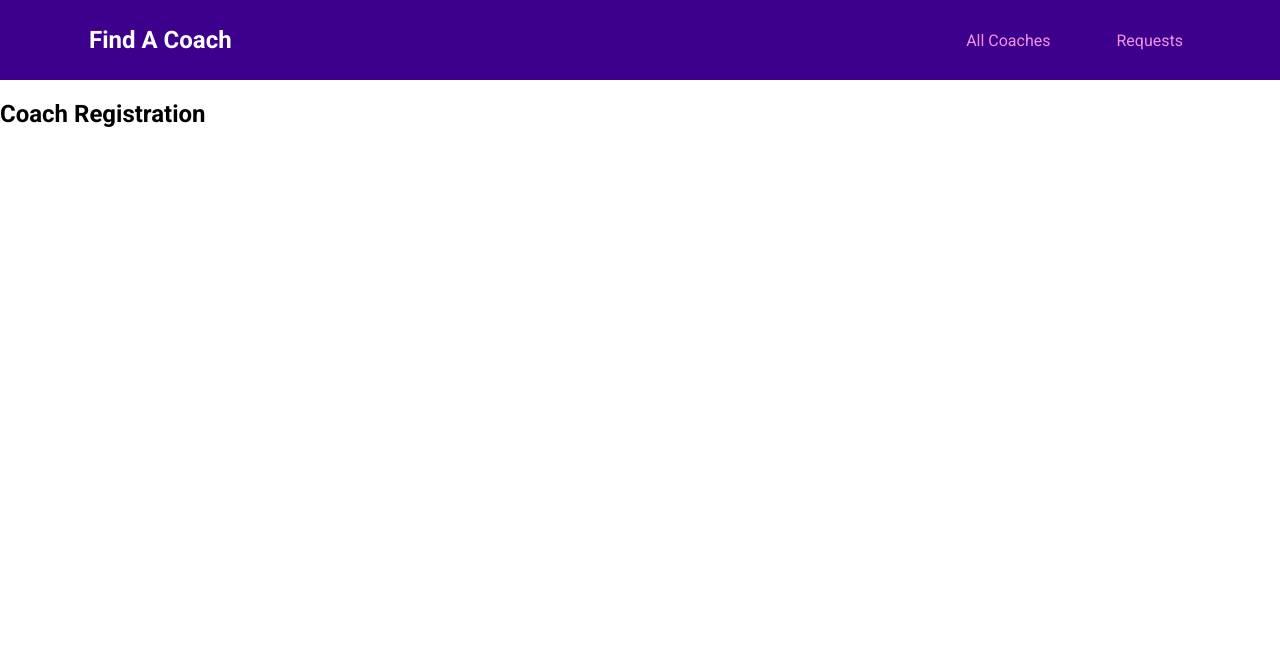
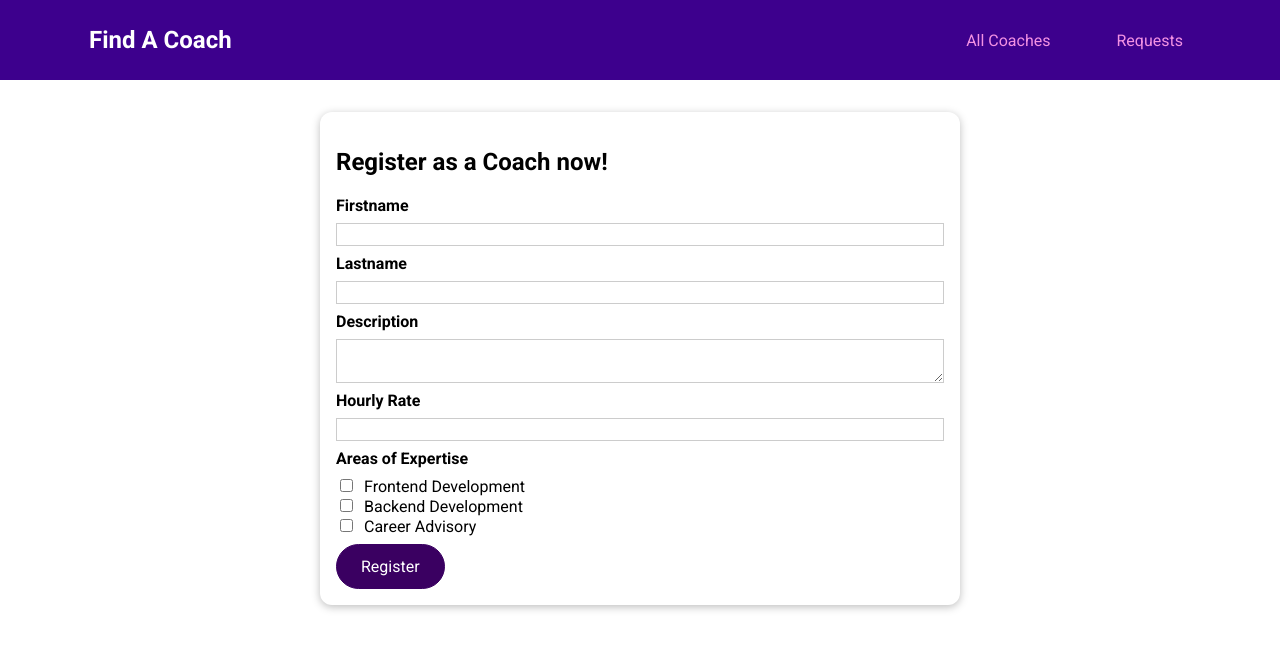
Before and after one commit to moviefan322/findCoach, a Vue app: page /register in a window 1280 px wide. Shown: the top 650 px of the page. Built offline with nearby package versions, Linux system fonts and the light colour scheme.

Commit message:
adds registration form for coach

```diff
--- /dev/null
+++ b/src/components/coaches/CoachForm.vue
@@ -0,0 +1,119 @@
+<template>
+  <form @submit.prevent="submitForm">
+    <div class="form-control">
+      <label for="firstname">Firstname</label>
+      <input type="text" id="firstname" v-model.trim="firstName" />
+    </div>
+    <div class="form-control">
+      <label for="lastname">Lastname</label>
+      <input type="text" id="lastname" v-model.trim="lastName" />
+    </div>
+    <div class="form-control">
+      <label for="description">Description</label>
+      <textarea type="text" id="description" v-model.trim="description"></textarea>
+    </div>
+    <div class="form-control">
+      <label for="rate">Hourly Rate</label>
+      <input type="number" id="rate" v-model.number="rate" />
+    </div>
+    <div class="form-control">
+      <h3>Areas of Expertise</h3>
+      <div>
+        <input type="checkbox" id="frontend" value="frontend" v-model="areas" />
+        <label for="frontend">Frontend Development</label>
+      </div>
+      <div>
+        <input type="checkbox" id="backend" value="backend" v-model="areas" />
+        <label for="backend">Backend Development</label>
+      </div>
+      <div>
+        <input type="checkbox" id="career" value="career" v-model="areas" />
+        <label for="career">Career Advisory</label>
+      </div>
+    </div>
+    <base-button type="submit">Register</base-button>
+  </form>
+</template>
+
+<script>
+export default {
+  data() {
+    return {
+      firstName: '',
+      lastName: '',
+      description: '',
+      rate: null,
+      areas: []
+    }
+  },
+  methods: {
+    submitForm() {
+      const formData = {
+        first: this.firstName,
+        last: this.lastName,
+        description: this.description,
+        rate: this.rate,
+        areas: this.areas
+      }
+      console.log(formData)
+    }
+  }
+}
+</script>
+
+<style scoped>
+.form-control {
+  margin: 0.5rem 0;
+}
+
+label {
+  font-weight: bold;
+  display: block;
+  margin-bottom: 0.5rem;
+}
+
+input[type='checkbox'] + label {
+  font-weight: normal;
+  display: inline;
+  margin: 0 0 0 0.5rem;
+}
+
+input,
+textarea {
+  display: block;
+  width: 100%;
+  border: 1px solid #ccc;
+  font: inherit;
+}
+
+input:focus,
+textarea:focus {
+  background-color: #f0e6fd;
+  outline: none;
+  border-color: #3d008d;
+}
+
+input[type='checkbox'] {
+  display: inline;
+  width: auto;
+  border: none;
+}
+
+input[type='checkbox']:focus {
+  outline: #3d008d solid 1px;
+}
+
+h3 {
+  margin: 0.5rem 0;
+  font-size: 1rem;
+}
+
+.invalid label {
+  color: red;
+}
+
+.invalid input,
+.invalid textarea {
+  border: 1px solid red;
+}
+</style>
--- a/src/pages/coaches/CoachRegistration.vue
+++ b/src/pages/coaches/CoachRegistration.vue
@@ -1,3 +1,18 @@
 <template>
-  <h2>Coach Registration</h2>
+  <base-card>
+    <section>
+      <h2>Register as a Coach now!</h2>
+      <coach-form></coach-form>
+    </section>
+  </base-card>
 </template>
+
+<script>
+import CoachForm from '@/components/coaches/CoachForm.vue'
+
+export default {
+  components: {
+    CoachForm
+  }
+}
+</script>
```
